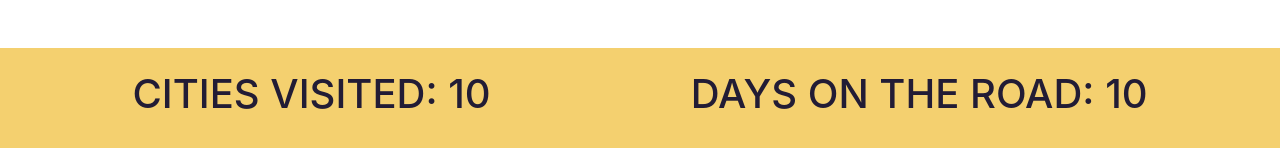
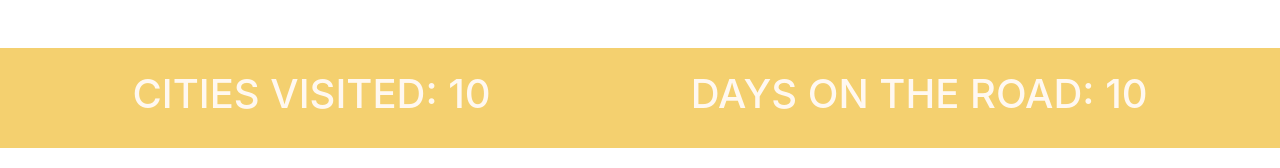
Before and after one commit to anlsim/Travel_Web, a React (Create React App) app in the folder travel_website/: page / in a window 1280 px wide. Shown: the part 552-720 px from the top of the page. Built offline with nearby package versions, Linux system fonts and the light colour scheme.

Commit message:
Adding State pages and styles

```diff
--- a/travel_website/src/components/CounterBar/CounterBar.js
+++ b/travel_website/src/components/CounterBar/CounterBar.js
@@ -8,8 +8,8 @@ export default function CounterBar() {
        const [daysCounter, setDaysCounter] = useState(10);
        return(
        <div className="Bar">
-              <h1>Cities Visited: {citiesCounter}</h1>
-              <h1>Days on the road: {daysCounter}</h1>
+              <h1 id="titleBar">Cities Visited: {citiesCounter}</h1>
+              <h1 id="titleBar">Days on the road: {daysCounter}</h1>
 
        </div>
 
--- a/travel_website/src/components/CounterBar/CounterBar.scss
+++ b/travel_website/src/components/CounterBar/CounterBar.scss
@@ -7,7 +7,7 @@
     height: 100px;
 }
 
-h1{
+#titleBar{
     text-transform: uppercase;
     padding: 0 100px 0 100px;
     color: $Floral-white;
--- a/travel_website/src/components/Map/Map.js
+++ b/travel_website/src/components/Map/Map.js
@@ -1,13 +1,14 @@
 import React, { Component } from 'react';
 import USAMap from "react-usa-map";
+import PostData from "../PostList/PostData";
 
 
-
-
+const updates = PostData.filter(updates => updates['stateName']);
 class Map extends Component {
 
   mapHandler = (event) => {
     let stateName = event.target.dataset.name;
+
 
 
 
@@ -16,6 +17,7 @@ class Map extends Component {
   };
 
   statesCustomConfig = {
+
     TX: {
       fill: "#9DD9D2",
 
@@ -29,6 +31,7 @@ class Map extends Component {
   }
 
   render() {
+
     return (
       <div className="Apps">
         <USAMap customize={this.statesCustomConfig} onClick={this.mapHandler} />
--- a/travel_website/src/components/Post/Post.js
+++ b/travel_website/src/components/Post/Post.js
@@ -15,16 +15,21 @@ const Post = ({ match }) => {
     return (
         <>
         <div className="row postContainer">
-        <div className="col">
+        <div className="col-8">
             <h1>{update.title}</h1>
             {update.content.map((paragraph, key) => (
                 <p key={key}>{paragraph}</p>
             ))}
+            {
+                update.postImage.map((img, key )=>(
+                    <img src={img} alt={key}></img>
+                ))
+            }
         </div>
 
         <div className="col updateList">
             <h3>Other Updates:</h3>
-            <PostList updates = {otherUpdates.slice(0,6)} />
+            <PostList updates = {otherUpdates.slice(0,4)} />
         </div>
 
         </div>
--- a/travel_website/src/components/Post/Post.scss
+++ b/travel_website/src/components/Post/Post.scss
@@ -1,11 +1,12 @@
 @import "../../styles/colors.scss";
 
 h1{
+    margin-left: 0;
     color: $Dark-purple;
 }
 .postContainer{
     margin: 50px 15px 15px 50px;
-
+    text-align: left;
 }
 .updateList{
     max-width: 500px;
--- a/travel_website/src/components/PostList/PostData.js
+++ b/travel_website/src/components/PostList/PostData.js
@@ -5,6 +5,13 @@ const PostData = [
         stateName: 'CO',
         title: 'The First in List Lorem ipsum dolor sit amet',
         imgUrl: 'https://picsum.photos/200',
+        postImage: [
+
+                'https://picsum.photos/200/300',
+                'https://picsum.photos/300/300',
+                'https://picsum.photos/300',
+
+        ],
         content: [`Lorem ipsum dolor sit amet, consectetur adipiscing elit. Nihil est enim, de quo minus dubitari possit, quam et honesta expetenda per se et eodem modo turpia per se esse fugienda. Ita, quem ad modum in senatu semper est aliquis, qui interpretem postulet, sic, isti nobis cum interprete audiendi sunt. Tanta vis admonitionis inest in locis; Duo Reges: constructio interrete. Indicant pueri, in quibus ut in speculis natura cernitur. Hinc ceteri particulas arripere conati suam quisque videro voluit afferre sententiam. Urgent tamen et nihil remittunt.`]
     },
     {
@@ -12,7 +19,7 @@ const PostData = [
         date: '05202021',
         stateName: 'WA',
         title: 'Second Week',
-        imgUrl: 'https://picsum.photos/200',
+        imgUrl: 'https://picsum.photos/300',
         content: [`Lorem ipsum dolor sit amet, consectetur adipiscing elit. Nihil est enim, de quo minus dubitari possit, quam et honesta expetenda per se et eodem modo turpia per se esse fugienda. Ita, quem ad modum in senatu semper est aliquis, qui interpretem postulet, sic, isti nobis cum interprete audiendi sunt. Tanta vis admonitionis inest in locis; Duo Reges: constructio interrete. Indicant pueri, in quibus ut in speculis natura cernitur. Hinc ceteri particulas arripere conati suam quisque videro voluit afferre sententiam. Urgent tamen et nihil remittunt.`]
     },
     {
--- a/travel_website/src/components/PostList/PostList.js
+++ b/travel_website/src/components/PostList/PostList.js
@@ -9,7 +9,7 @@ const PostList = ({updates}) => (
         {updates.map((update, id)=>(
             <div className="card" >
                 <img src={update.imgUrl} class="card-img-top" alt="..."></img>
-                <div class="card-img-overlay">
+                <div className="card-img-overlay">
                 <Link key = {id} to = {`/post/${update.date}`}>
                     <div className="bottom">
                     <p className="card-text"><small>Last updated 3 mins ago</small></p>
--- a/travel_website/src/components/State/State.js
+++ b/travel_website/src/components/State/State.js
@@ -2,12 +2,14 @@ import React from 'react';
 import './State.scss';
 import PostData from "../PostList/PostData";
 import PostList from "../PostList/PostList";
-import {Link } from 'react-router-dom';
 import NotFoundPage from "../../pages/ErrorsPage/NotFoundPage"
 
 const State = ({ match }) => {
     const state = match.params.state;
     const updates = PostData.filter(updates => updates.stateName === state);
+    const updatesss = PostData.filter(updatesss => updatesss['stateName'] );
+
+    console.log(updatesss)
 
     if (!updates) return <NotFoundPage />
 
```
Also changed, not shown: 1 other file (tests, documents, lock files or other folders).
